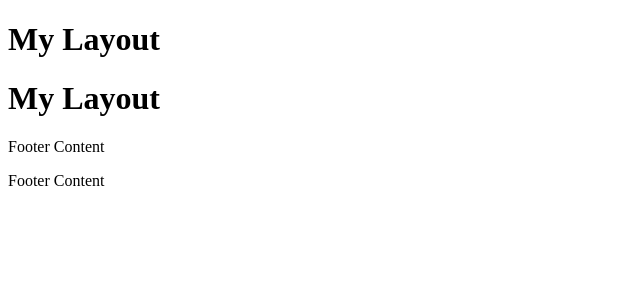
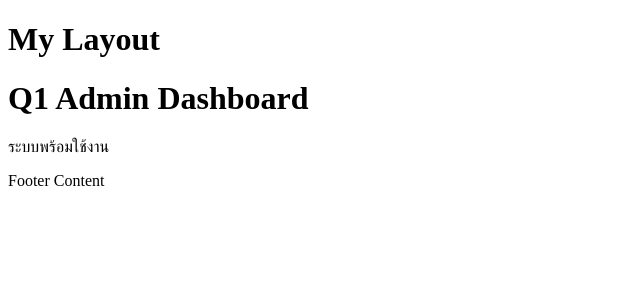
Before and after one commit to boytornado/q1, a Next.js app: page / in a window 1280 px wide. Shown: the top 300 px of the page, without its empty margins (0-640 px from the left). Built offline with nearby package versions, Linux system fonts and the light colour scheme.

Commit message:
Update page.tsx

```diff
--- a/app/page.tsx
+++ b/app/page.tsx
@@ -1,21 +1,8 @@
-// app/layout.tsx
-import React from 'react';
-
-const Layout = ({ children }: { children: React.ReactNode }) => {
+export default function HomePage() {
   return (
-    <div>
-      <header>
-        <h1>My Layout</h1>
-        {/* แสดง Header หรือ Menu ต่างๆ */}
-      </header>
-
-      <main>{children}</main>
-
-      <footer>
-        <p>Footer Content</p>
-      </footer>
-    </div>
+    <main>
+      <h1>Q1 Admin Dashboard</h1>
+      <p>ระบบพร้อมใช้งาน</p>
+    </main>
   );
-};
-
-export default Layout;
+}
```
